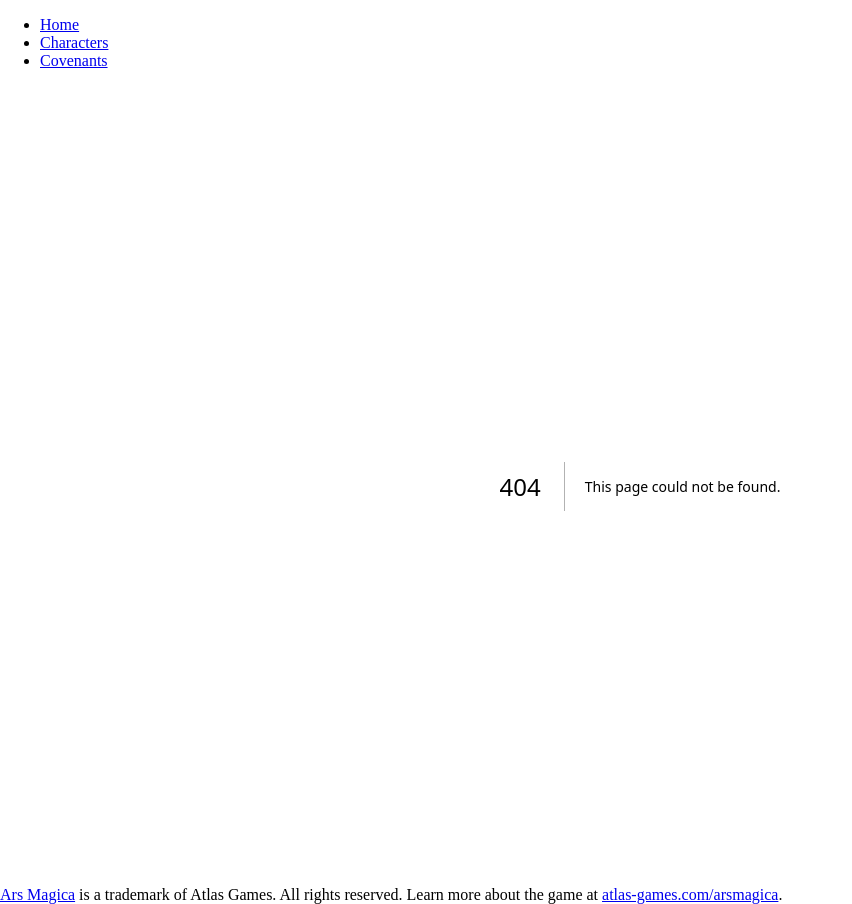
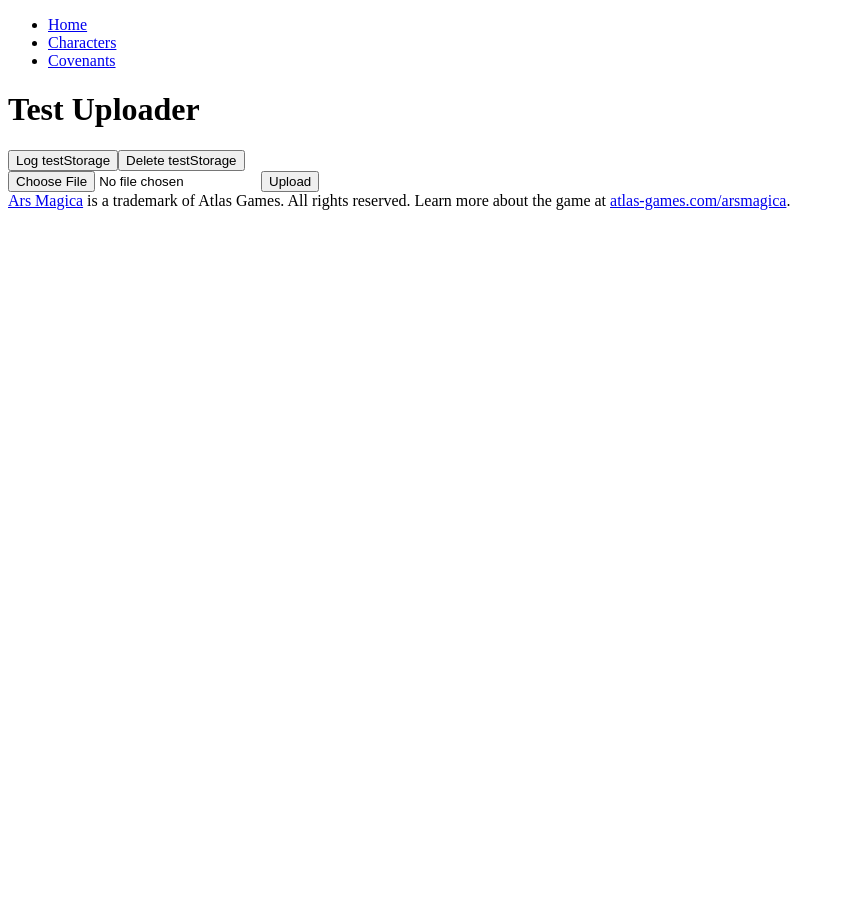
Before and after one commit to NobleFish/ars-magica-app, a Next.js app: page /test/uploader in a window 1280 px wide. Before the commit this address had no page. Shown: the whole page, without its empty margins (0-852 px from the left). After the commit the page ends 800 px from the top, so only its background shows below. Built offline with nearby package versions, Linux system fonts and the light colour scheme.

Commit message:
UploadJSON : Added UploadJSON Utility component and Test/Uploader page

```diff
--- /dev/null
+++ b/components/utility/UploadJSON.js
@@ -0,0 +1,41 @@
+// components/utility/uploadJSON.js
+import React, { useState } from 'react';
+
+const UploadJSON = ({ storageName }) => {
+  const [selectedFile, setSelectedFile] = useState(null);
+
+  const handleFileChange = (event) => {
+    const file = event.target.files[0];
+    if (file && file.type === 'application/json') {
+      setSelectedFile(file);
+    } else {
+      console.warn('Please select a .json file');
+      setSelectedFile(null);
+    }
+  };
+
+  const handleUpload = () => {
+    if (selectedFile) {
+      const reader = new FileReader();
+      reader.onload = (event) => {
+        try {
+          const jsonData = JSON.parse(event.target.result);
+          localStorage.setItem(storageName, JSON.stringify(jsonData));
+          console.log(`File uploaded to ${storageName}!`);
+        } catch (e) {
+          console.error('Invalid JSON file');
+        }
+      };
+      reader.readAsText(selectedFile);
+    }
+  };
+
+  return (
+    <div>
+      <input type="file" accept="application/json" onChange={handleFileChange} />
+      <button onClick={handleUpload}>Upload</button>
+    </div>
+  );
+};
+
+export default UploadJSON;
--- /dev/null
+++ b/pages/test/uploader.js
@@ -0,0 +1,24 @@
+import React from 'react';
+import UploadJSON from '../../components/utility/uploadJSON';
+
+const TestUploader = () => {
+
+    function deleteItemFromLocalStorage(key) {
+        localStorage.removeItem(key);
+    }
+
+    function logItemFromLocalStorage(key) {
+        console.log(localStorage.getItem(key));
+    }
+
+  return (
+    <div>
+      <h1>Test Uploader</h1>
+      <button onClick={() => logItemFromLocalStorage('testStorage')}>Log testStorage</button>
+      <button onClick={() => deleteItemFromLocalStorage('testStorage')}>Delete testStorage</button>
+      <UploadJSON storageName="testStorage" />
+    </div>
+  );
+};
+
+export default TestUploader;
```
